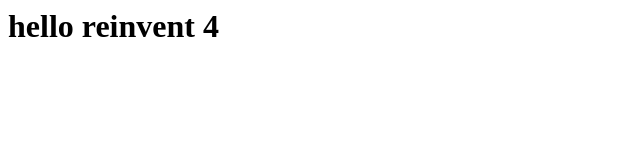
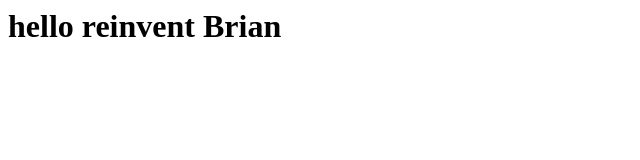
Before and after one commit to realsensesolutions/actions-aws-website, a plain HTML site: page public/index.html in a window 1280 px wide. Shown: the whole page, without its empty margins (0-640 px from the left). Drawn offline with Linux system fonts and the light colour scheme.

Commit message:
changing site

```diff
--- a/public/index.html
+++ b/public/index.html
@@ -1 +1 @@
-<h1>hello reinvent 4</h1>
+<h1>hello reinvent Brian</h1>
```
